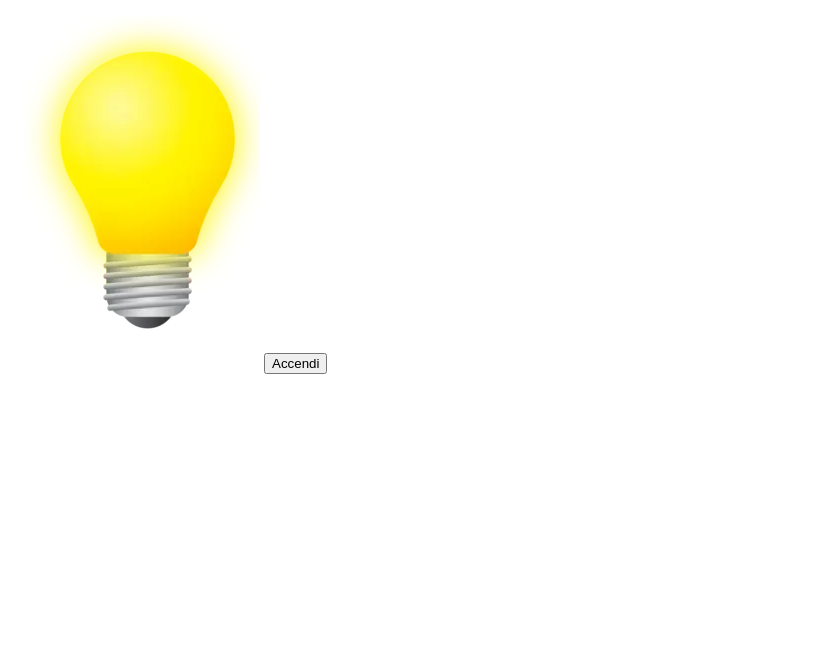
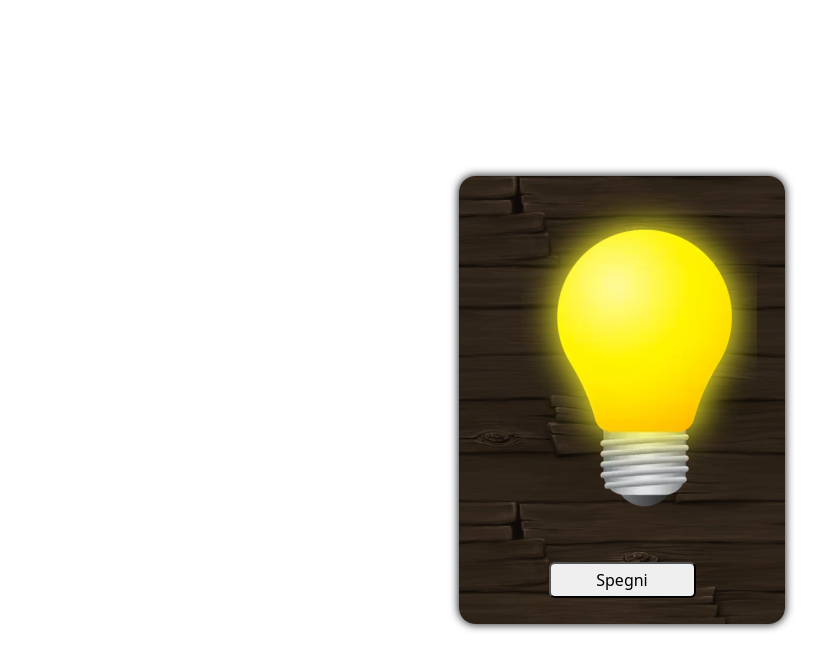
Before and after one commit to gianluca-milesi/js-dom-1, a plain HTML site: page index.html in a window 1280 px wide. Both pictures are taken after a click on the button "Accendi". Shown: the whole page, without its empty margins (18-841 px from the left). Drawn offline with nearby package versions, Linux system fonts and the light colour scheme.

Commit message:
ADD: bootstrap lamp card

```diff
--- a/app.css
+++ b/app.css
@@ -1,7 +1,27 @@
-.lamp-on {
-    transform: scaleX(-1);
+
+/* GENERAL */
+body {
+    height: 100vh;
 }
 
+img {
+    display: block;
+}
+
+/* Metodo 2
 .display-none{
     display: none;
+} */
+
+/* LAYOUT */
+div.container {
+    width: 350px;
 }
+
+/* Main */
+.lamp-card {
+    box-shadow: 0 0 10px black;
+    background-image: url(./img/background.jpg);
+    background-size: contain;
+    padding: 10px 0;
+}
--- a/index.html
+++ b/index.html
@@ -1,20 +1,43 @@
 <!DOCTYPE html>
 <html lang="en">
+
 <head>
     <meta charset="UTF-8">
     <meta name="viewport" content="width=device-width, initial-scale=1.0">
     <title>On Off Light</title>
     <link rel="stylesheet" href="./app.css">
+    <link href="https://cdn.jsdelivr.net/npm/bootstrap@5.3.3/dist/css/bootstrap.min.css" rel="stylesheet"
+        integrity="sha384-QWTKZyjpPEjISv5WaRU9OFeRpok6YctnYmDr5pNlyT2bRjXh0JMhjY6hW+ALEwIH" crossorigin="anonymous">
 </head>
-<body>
-    <!-- <img class="lamp" src="./img/white_lamp.png">
+
+<body class="d-flex justify-content-center align-items-center">
+
+    <main>
+        <div class="container">
+            <div class="lamp-card rounded-4">
+                <div class="lamp-figure">
+                    <figure class="d-flex justify-content-center m-0">
+                        <img class="lamp-img" src="./img/white_lamp.png">
+                    </figure>
+                </div>
+                <div class="interaction d-flex justify-content-center p-3">
+                    <button id="btn" class="p-1 rounded-2 w-50">Accendi</button>
+                </div>
+            </div>
+        </div>
+
+    </main>
+
+
+    <!-- Metodo 2 -->
+    <!-- <img class="white-lamp" src="./img/white_lamp.png">
+    <img class="yellow-lamp" src="./img/yellow_lamp.png">
     <button id="btn">Accendi</button> -->
 
-    <!-- Metodo 2 -->
-    <img class="white-lamp" src="./img/white_lamp.png">
-    <img class="yellow-lamp" src="./img/yellow_lamp.png">
-    <button id="btn">Accendi</button>
+    <script src="./js/app.js"></script>
+    <script src="https://cdn.jsdelivr.net/npm/bootstrap@5.3.3/dist/js/bootstrap.bundle.min.js"
+        integrity="sha384-YvpcrYf0tY3lHB60NNkmXc5s9fDVZLESaAA55NDzOxhy9GkcIdslK1eN7N6jIeHz"
+        crossorigin="anonymous"></script>
+</body>
 
-    <script src="./js/app.js"></script>
-</body>
 </html>
--- a/js/app.js
+++ b/js/app.js
@@ -8,36 +8,36 @@
 //     buttonOnOff.innerHTML = "Spegni";
 // })
 
-//Esercizio Bonus
-// const lamp = document.querySelector(".lamp");
-// const buttonOnOff = document.getElementById("btn");
 
-// buttonOnOff.addEventListener("click", function () {
-//     if (lamp.src.includes("./img/white_lamp.png")) {
-//         lamp.src = "./img/yellow_lamp.png";
-//         lamp.classList.add("lamp-on");
-//         buttonOnOff.innerHTML = "Spegni";
-//     } else {
-//         lamp.src = "./img/white_lamp.png";
-//         buttonOnOff.innerHTML = "Accendi";
-//     }
-// })
+// Esercizio Bonus
+const lamp = document.querySelector(".lamp-img");
+const buttonOnOff = document.getElementById("btn");
+
+buttonOnOff.addEventListener("click", function () {
+    if (lamp.src.includes("white_lamp.png")) {
+        lamp.src = "./img/yellow_lamp.png";
+        buttonOnOff.innerHTML = "Spegni";
+    } else {
+        lamp.src = "./img/white_lamp.png";
+        buttonOnOff.innerHTML = "Accendi";
+    }
+})
 
 
 
 
-//Metodo 2
-const lampOff = document.querySelector(".white-lamp");
-const lampOn = document.querySelector(".yellow-lamp");
-lampOn.classList.add("display-none");
-const buttonOnOff = document.getElementById("btn");
+// //Metodo 2
+// const lampOff = document.querySelector(".white-lamp");
+// const lampOn = document.querySelector(".yellow-lamp");
+// lampOn.classList.add("display-none");
+// const buttonOnOff = document.getElementById("btn");
 
-buttonOnOff.addEventListener("click", function () {
-    if (lampOn.classList.contains("display-none")) {
-        lampOn.classList.toggle("display-none");
-        lampOff.classList.add("display-none");
-    } else {
-        lampOn.classList.add("display-none");
-        lampOff.classList.toggle("display-none");
-    }
-})
+// buttonOnOff.addEventListener("click", function () {
+//     if (lampOn.classList.contains("display-none")) {
+//         lampOn.classList.toggle("display-none");
+//         lampOff.classList.add("display-none");
+//     } else {
+//         lampOn.classList.add("display-none");
+//         lampOff.classList.toggle("display-none");
+//     }
+// })
```
Also changed, not shown: img/background.jpg (added).
